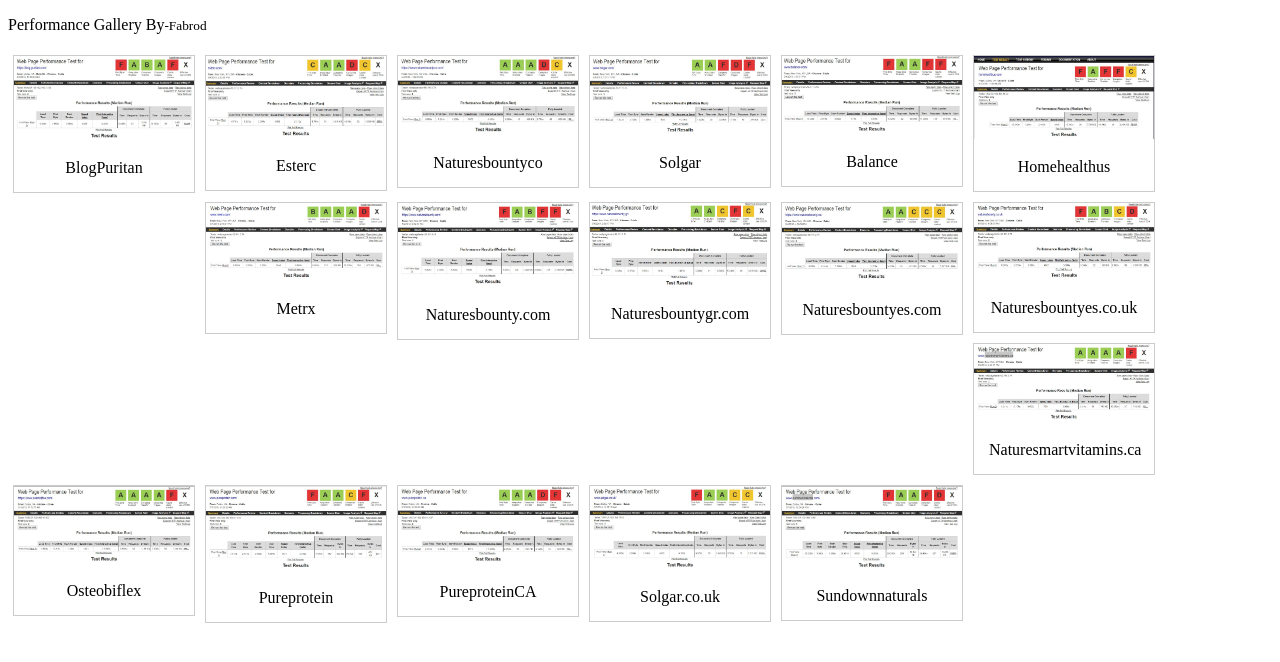
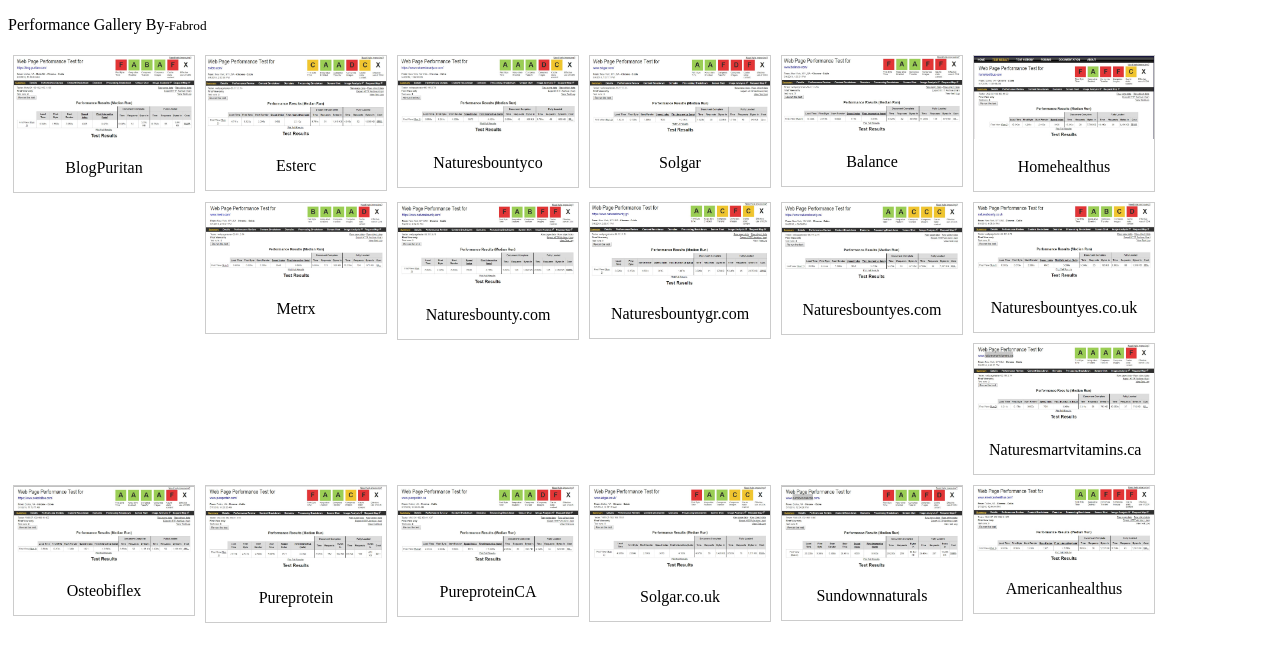
Before and after one commit to fabrod/performace_site, a plain HTML site: page index.html in a window 1280 px wide. Drawn offline with Linux system fonts and the light colour scheme.

Commit message:
added another site
added another site

```diff
--- a/index.html
+++ b/index.html
@@ -190,6 +190,16 @@
     </div>
 
 
+    <div class="gallery">
+      <a target="_blank" href="img/americanhealthus.JPG">
+        <img src="img/americanhealthus.JPG" width="600" height="400">
+      </a>
+      <div class="desc">Americanhealthus</div>
+    </div>
+
+
+
+
 
 
       <!--<footer><small>by@Fabrod 2018</small></footer>-->
```
Also changed, not shown: img/americanhealthus.JPG (added).
